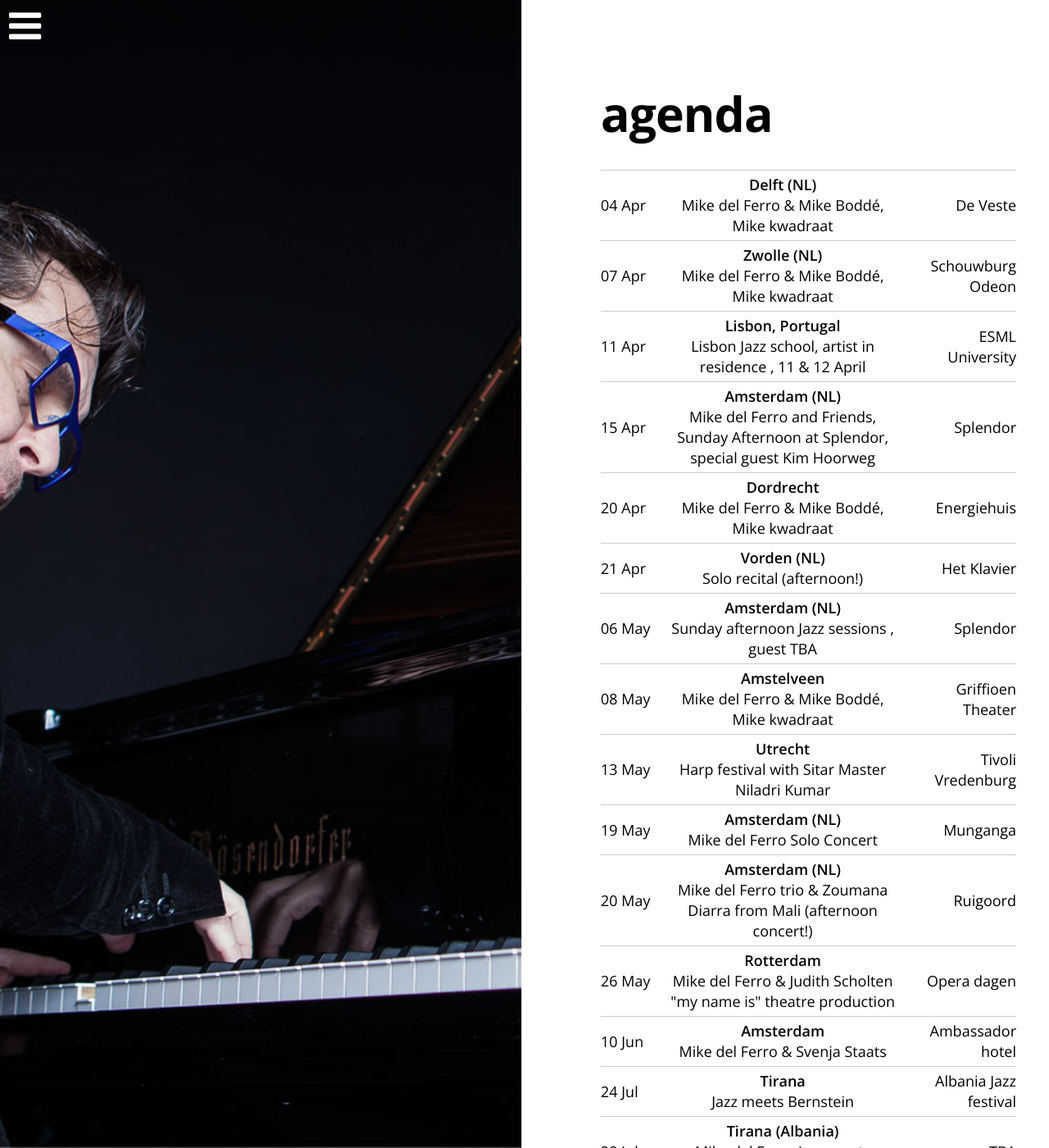
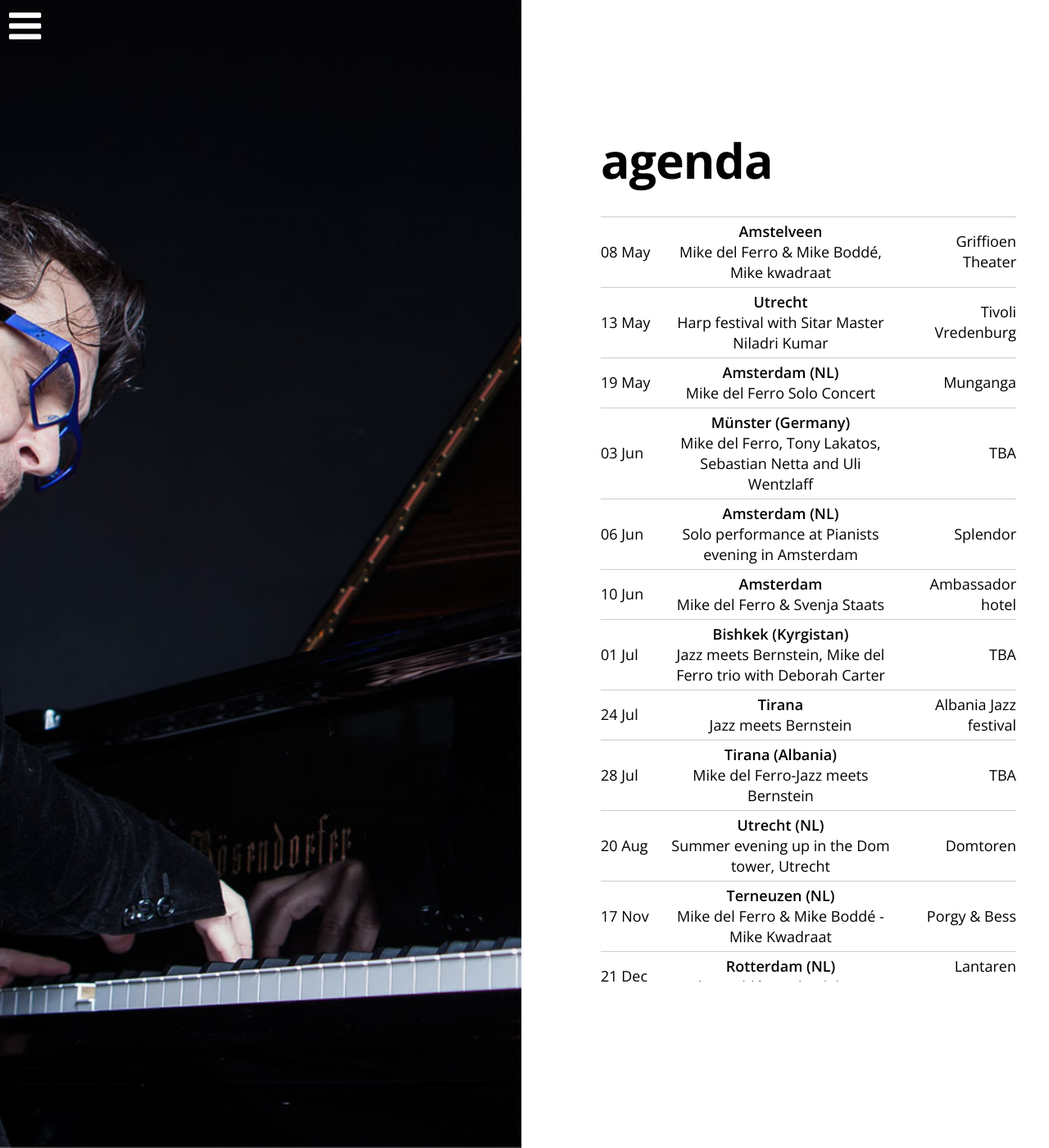
Before and after one commit to mikedelferro/website, a Jekyll site: the page built from agenda.html, in a window 1280 px wide and 1400 px high. Shown: the whole window at 82% size. Built offline with Jekyll 4.4.1, drawn with Linux system fonts in a browser that asks for light colours; nearby versions of some CDN libraries; some of the changed text lies outside the part shown.

Commit message:
Updated '_config.yml' via CloudCannon

```diff
--- a/_config.yml
+++ b/_config.yml
@@ -1,56 +1,39 @@
 gigs:
-  - title: >-
-      Mike del Ferro and Friends, Sunday Afternoon at Splendor, special guest
-      Kim Hoorweg
-    date: 2018-04-15 16:00:00
-    location: Splendor
-    venue: Amsterdam (NL)
-    url: 'http://www.splendoramsterdam.com'
+  - title: 'Mike del Ferro, Tony Lakatos, Sebastian Netta and Uli Wentzlaff'
+    date: 2018-06-03 16:00:00
+    location: TBA
+    venue: Münster (Germany)
+    url:
   - title: 'Summer evening up in the Dom tower, Utrecht'
     date: 2018-08-20 20:00:00
     location: Domtoren
     venue: Utrecht (NL)
     url: 'http://www.klokkenspelvereniging.nl'
   - title: Harp festival with Sitar Master Niladri Kumar
-    date: 2018-05-13 15:15:00
+    date: 2018-05-13 16:00:00
     location: Tivoli Vredenburg
     venue: Utrecht
     url: 'http://harpfestival.nl/nl/'
-  - title: 'Lisbon Jazz school, artist in residence , 11 & 12 April'
-    date: 2018-04-11 10:00:00
-    location: ESML University
-    venue: 'Lisbon, Portugal'
+  - title: Mike Boddé & Mike del Ferro
+    date: 2018-12-21 20:00:00
+    location: Lantaren Venster
+    venue: Rotterdam (NL)
+    url: 'http://www.lantarenvenster.nl'
+  - title: 'Jazz meets Bernstein, Mike del Ferro trio with Deborah Carter'
+    date: 2018-07-01 16:00:00
+    location: TBA
+    venue: Bishkek (Kyrgistan)
     url:
-  - title: 'Sunday afternoon Jazz sessions , guest TBA'
-    date: 2018-05-06 16:00:00
+  - title: Solo performance at Pianists evening in Amsterdam
+    date: 2018-06-06 20:00:00
     location: Splendor
-    venue: Amsterdam (NL)
+    venue: Amsterdam  (NL)
     url: 'http://www.splendoramsterdam.com'
-  - title: Mike del Ferro trio & Zoumana Diarra from Mali (afternoon concert!)
-    date: 2018-05-20 15:15:00
-    location: Ruigoord
-    venue: Amsterdam  (NL)
-    url: 'http://www.ruigoord.nl'
   - title: 'Mike del Ferro & Mike Boddé, Mike kwadraat'
     date: 2018-05-08 20:30:00
     location: Griffioen Theater
     venue: Amstelveen
     url: 'http://www.griffioen.vu.nl'
-  - title: 'Mike del Ferro & Mike Boddé, Mike kwadraat'
-    date: 2018-04-04 20:15:00
-    location: De Veste
-    venue: Delft (NL)
-    url: 'http://www.theaterdeveste.nl'
-  - title: 'Mike del Ferro & Mike Boddé, Mike kwadraat'
-    date: 2018-04-07 20:00:00
-    location: Schouwburg Odeon
-    venue: Zwolle (NL)
-    url: 'http://www.zwolsetheaters.nl'
-  - title: 'Mike del Ferro & Mike Boddé, Mike kwadraat'
-    date: 2018-04-20 20:30:00
-    location: Energiehuis
-    venue: Dordrecht
-    url: 'http://www.kunstmin.nl'
   - title: Mike del Ferro Solo Concert
     date: 2018-05-19 20:00:00
     location: Munganga
@@ -71,23 +54,8 @@ gigs:
     location: Porgy & Bess
     venue: Terneuzen (NL)
     url: 'http://www.porgyenbess.nl'
-  - title: Mike del Ferro & Mike Boddé - Mike Kwadraat
-    date: 2018-11-20 22:00:00
-    location: Luxor
-    venue: Zutphen (NL)
-    url: 'https://www.facebook.com/jazzinluxor'
   - title: Mike del Ferro-Jazz meets Bernstein
     date: 2018-07-28 20:00:00
     location: TBA
     venue: Tirana (Albania)
     url:
-  - title: Solo recital (afternoon!)
-    date: 2018-04-21 15:30:00
-    location: Het Klavier
-    venue: Vorden (NL)
-    url: 'https://www.het-klavier.nl'
-  - title: Mike del Ferro & Judith Scholten "my name is" theatre production
-    date: 2018-05-26 11:30:00
-    location: Opera dagen
-    venue: Rotterdam
-    url: 'https://www.operadagenrotterdam.nl'
```
